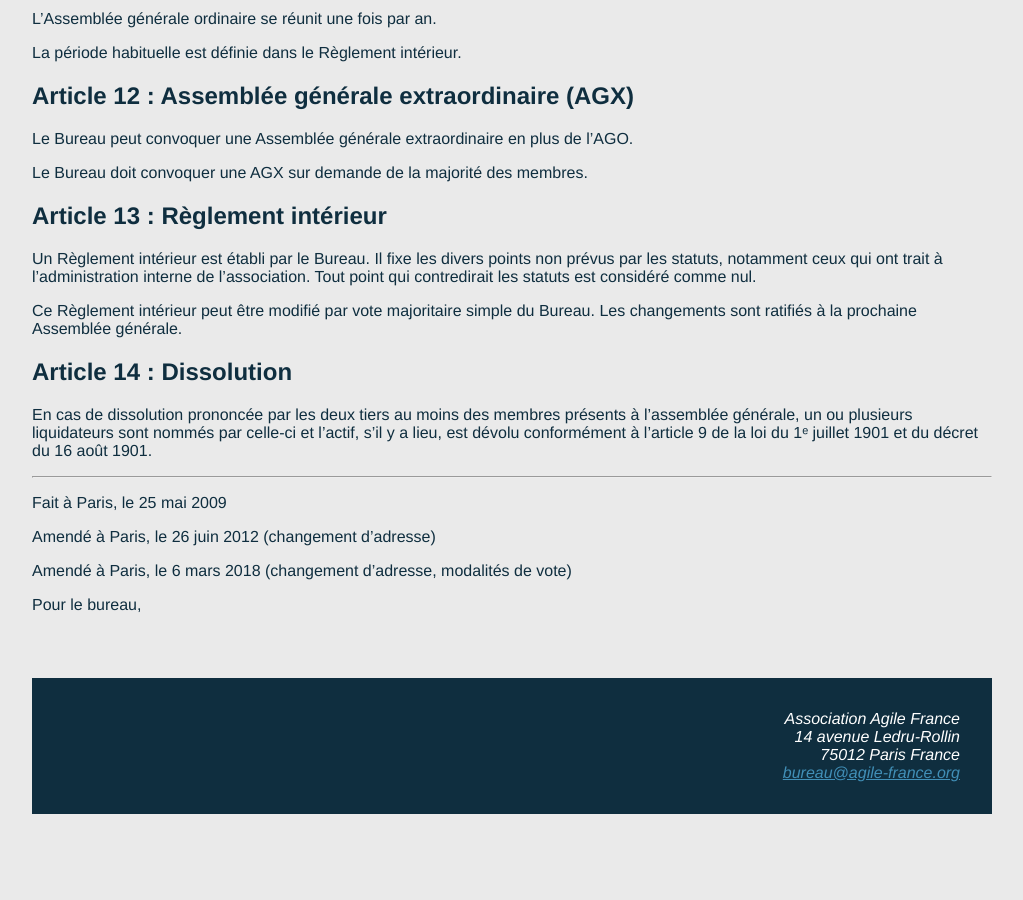
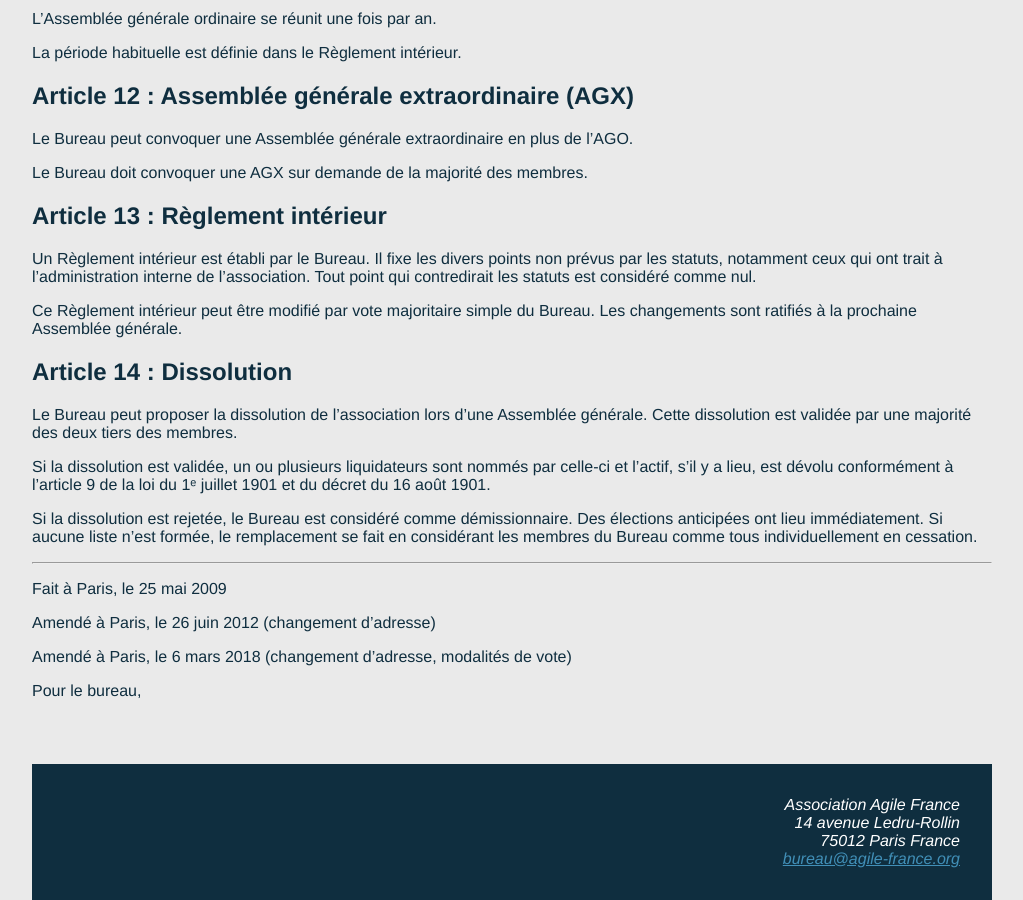
Before and after one commit to AgileFrance/AgileFrance.github.io, a Jekyll site: the page built from _pages/statuts.md, in a window 1280 px wide and 900 px high, scrolled down 2166 px. Shown: the whole window, without its empty margins (128-1151 px from the left). Built offline with Jekyll 4.4.1, drawn with Linux system fonts in a browser that asks for light colours; before the commit the page ends 2980 px from its top, so only the background shows below that.

Commit message:
Rend la dissolution plus précise et plus dure
Impose la proposition par le Bureau
Impose une majorité des deux tiers et non des deux tiers présents
Ajoute la démission du Bureau en cas de dissolution rejetée

```diff
--- a/_pages/statuts.md
+++ b/_pages/statuts.md
@@ -102,9 +102,12 @@ Ce Règlement intérieur peut être modifié par vote majoritaire simple du Bure
 
 ## Article 14 : Dissolution
 
+Le Bureau peut proposer la dissolution de l'association lors d'une Assemblée générale. Cette dissolution est validée par une majorité des deux tiers des membres.
 
+Si la dissolution est validée, un ou plusieurs liquidateurs sont nommés par celle-ci et l’actif, s’il y a lieu, est dévolu conformément à l’article 9 de la loi du 1ᵉ juillet 1901 et du décret du 16 août 1901.
 
-En cas de dissolution prononcée par les deux tiers au moins des membres présents à l’assemblée générale, un ou plusieurs liquidateurs sont nommés par celle-ci et l’actif, s’il y a lieu, est dévolu conformément à l’article 9 de la loi du 1ᵉ juillet 1901 et du décret du 16 août 1901.
+Si la dissolution est rejetée, le Bureau est considéré comme démissionnaire. Des élections anticipées ont lieu immédiatement. Si aucune liste n’est formée, le remplacement se fait en considérant les membres du Bureau comme tous individuellement en cessation.
+
 - - - -
 
 Fait à Paris, le 25 mai 2009
```
